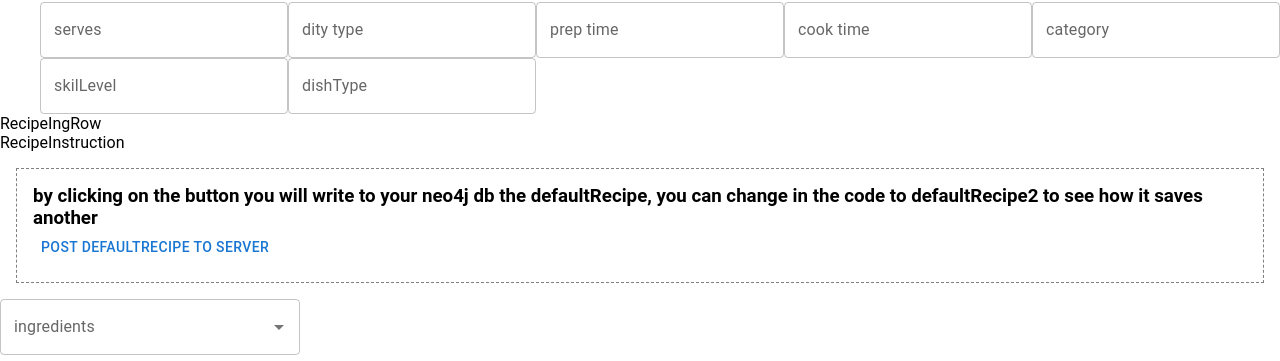
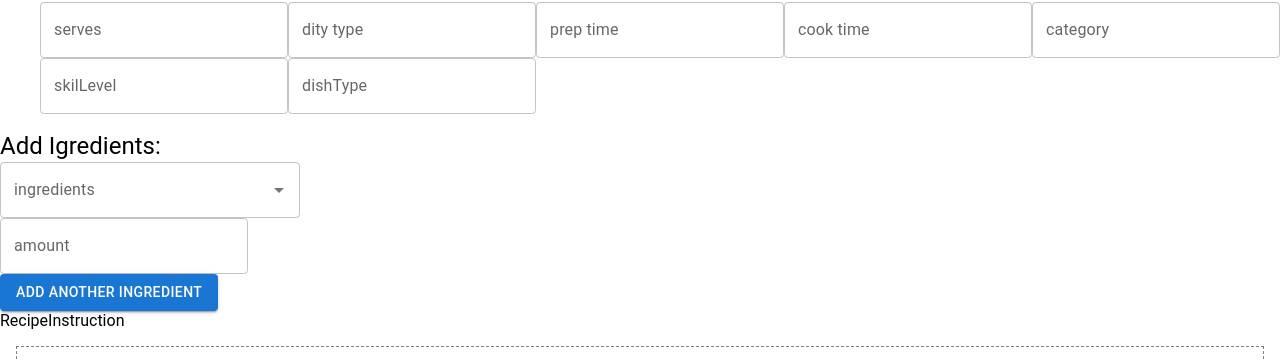
Before and after one commit to AishaOthman/Noe4jReact, a React (Create React App) app in the folder packages/friable/: page /AddRecipe in a window 1280 px wide. Shown: the part 156-517 px from the top of the page. Built offline with nearby package versions, Linux system fonts and the light colour scheme; no server answers.

Commit message:
editing log in component

```diff
--- a/packages/friable/src/components/RecipeIngRow.tsx
+++ b/packages/friable/src/components/RecipeIngRow.tsx
@@ -1,9 +1,60 @@
-import React, { useContext } from "react";
+import { Typography, Grid, InputLabel, Select, MenuItem, TextField, Button, Autocomplete } from "@mui/material";
+import React, { useContext, useEffect, useState } from "react";
+import { IRecipe, ingredient } from "shared_data";
+import { RecipeContext } from "./addNewRecipeForm";
+import axios from "axios";
+
+const RecipeIngRow = () => {
+
+  const {recipe ,setRecipe} = useContext(RecipeContext);
+
+  const [ingredients,setIngredients] = React.useState<ingredient[]>([])
+
+  const [recipes,setRecipes] = React.useState<IRecipe[]>([]);
+
+  useEffect(()=>{
+    async function getNeo4jIngredients() {
+      try{
+        const serverIngredientsResponse = await axios.get('/neo4j/ingredients');
+        setIngredients(serverIngredientsResponse.data)
+      }catch(err){
+        console.log(err)
+      }
+    }
+    getNeo4jIngredients();
+  },[])
 
 
-const RecipeIngRow = () => {
+
+
   return (
-    <div>RecipeIngRow</div>
+    <div>
+      <Typography variant='h5' component='h5' marginTop={2}>
+         Add Igredients:
+       </Typography>
+         <Grid item xs={12}   >
+         <Autocomplete
+
+          id="combo-box-demo"
+          options={ingredients.map(i=>i.name)}
+
+          sx={{ width: 300 }}
+          renderInput={(params:any) => <TextField {...params} label="ingredients" />}
+        />
+
+
+        <TextField label="amount"  />
+       <div>
+       <Button
+          type="submit"
+          variant="contained"
+          color="primary"
+          //onClick={ AddNewIngredient}
+        >
+         add another ingredient
+        </Button>
+       </div>
+        </Grid></div>
   )
 }
 
```
